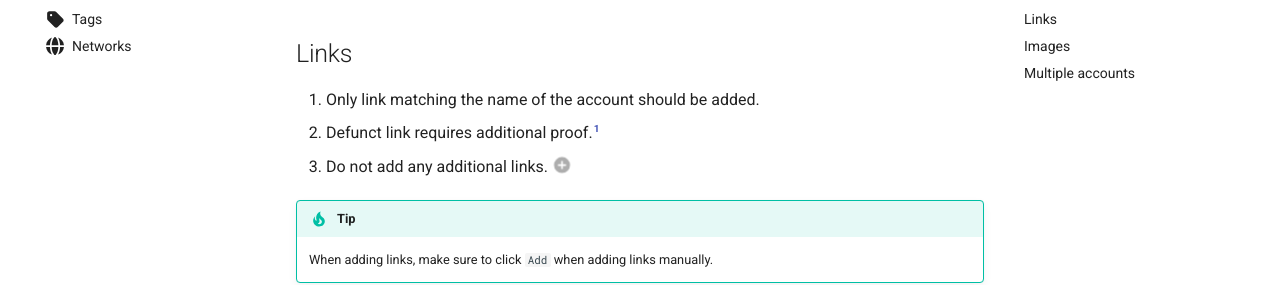
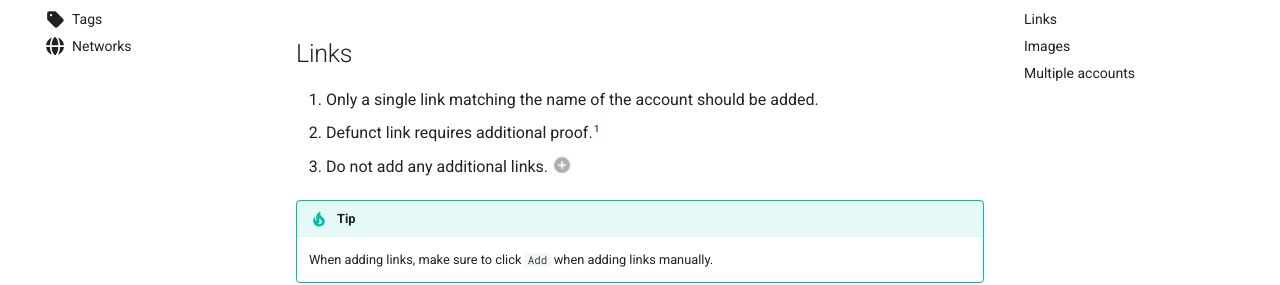
Before and after one commit to FansDB/docs, an MkDocs documentation site: the page built from docs/studios.md, in a window 1280 px wide and 900 px high, scrolled down 797 px. Shown: the part 170-455 px from the top of the window. Built offline with MkDocs 1.6.1 and Material for MkDocs 9.7.7, drawn with Linux system fonts in a browser that asks for light colours; comment, search, counter and statistics services are not loaded.

Commit message:
Clarify wording

```diff
--- a/docs/studios.md
+++ b/docs/studios.md
@@ -37,7 +37,7 @@ To create a new studio, some minimum required information needs to be included.
 ## Links
 
 <div class="annotate" markdown>
-1. Only link matching the name of the account should be added.
+1. Only a single link matching the name of the account should be added.
 1. Defunct link requires additional proof.[^1]
 1. Do not add any additional links.(1)
 </div>
```
